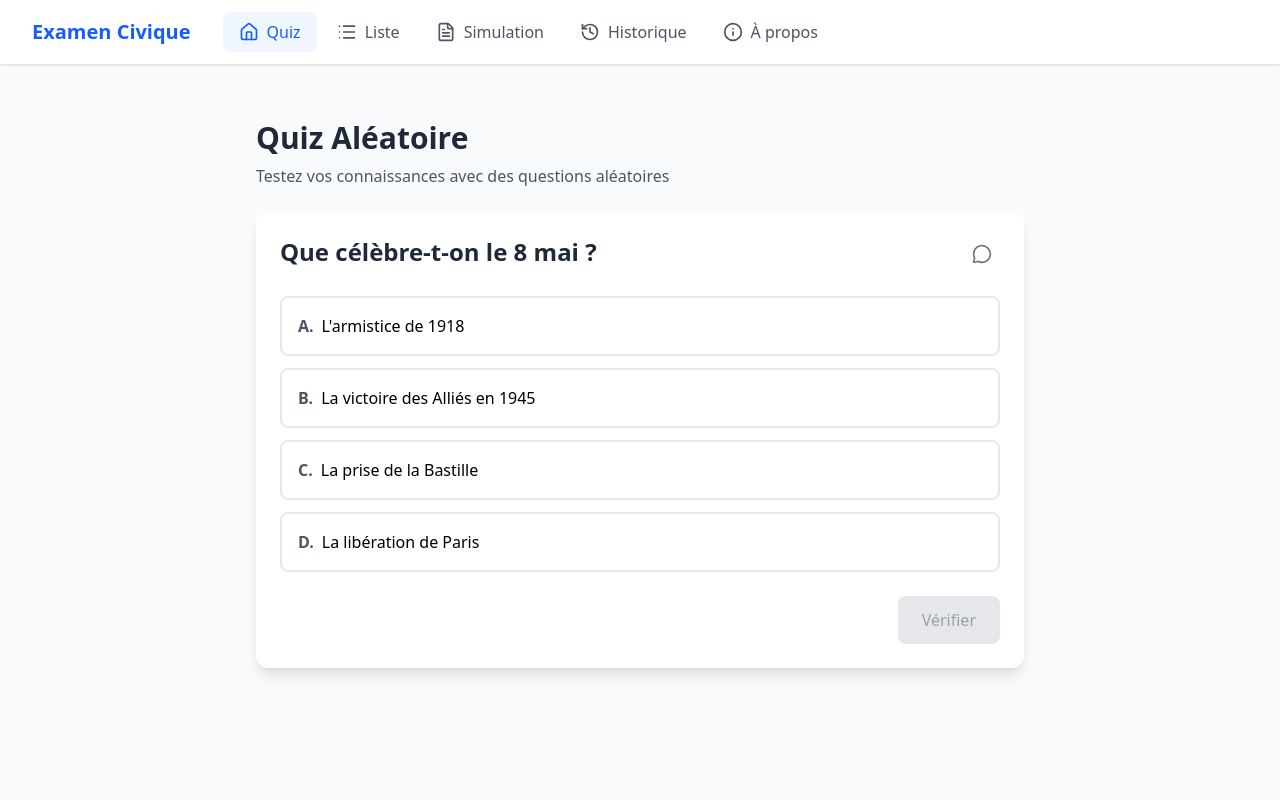
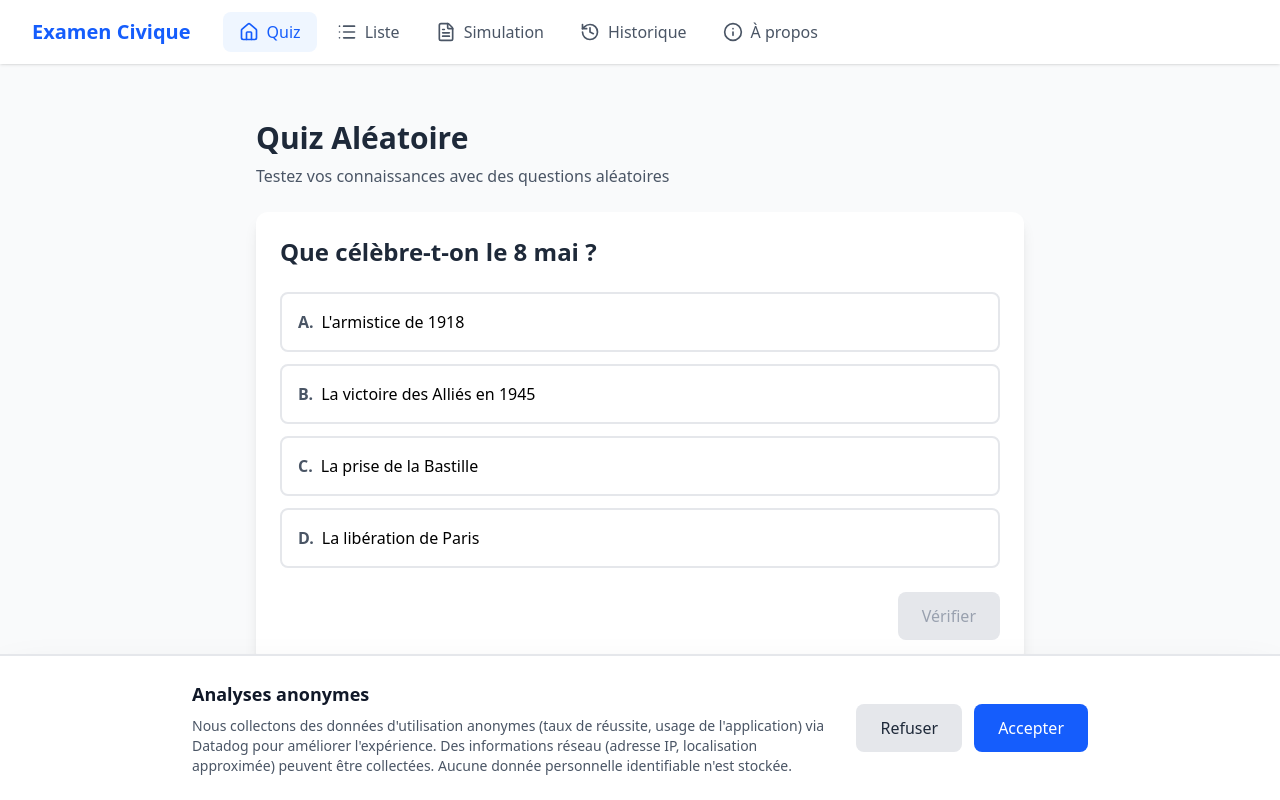
Before and after one commit to jcurbanog/examen-civique, a React (Vite) app: page /quiz in a window 1280 px wide. Built offline with nearby package versions, Linux system fonts and the light colour scheme.

Commit message:
Include consent banner to send analytics metrics to Datadog

```diff
--- a/src/App.tsx
+++ b/src/App.tsx
@@ -1,5 +1,7 @@
+import { useState } from 'react';
 import { BrowserRouter as Router, Routes, Route, Navigate } from 'react-router-dom';
 import { Layout } from './components/Layout';
+import { ConsentBanner } from './components/ConsentBanner';
 import { MainView } from './views/MainView';
 import { ListView } from './views/ListView';
 import { MockView } from './views/MockView';
@@ -8,6 +10,8 @@ import { ReviewView } from './views/ReviewView';
 import { AboutView } from './views/AboutView';
 
 function App() {
+  const [showConsent, setShowConsent] = useState(true);
+
   return (
     <Router>
       <Layout>
@@ -21,6 +25,7 @@ function App() {
           <Route path="/reviser/:attemptId" element={<ReviewView />} />
         </Routes>
       </Layout>
+      {showConsent && <ConsentBanner onConsentDecided={() => setShowConsent(false)} />}
     </Router>
   );
 }
--- /dev/null
+++ b/src/components/ConsentBanner.tsx
@@ -0,0 +1,65 @@
+import { useState } from 'react';
+import { consentManager } from '../utils/consent';
+import { datadogLogs } from '@datadog/browser-logs';
+
+interface ConsentBannerProps {
+  onConsentDecided: () => void;
+}
+
+export function ConsentBanner({ onConsentDecided }: ConsentBannerProps) {
+  const [isVisible, setIsVisible] = useState(consentManager.needsConsent());
+
+  if (!isVisible) return null;
+
+  const handleAccept = () => {
+    consentManager.setConsent('accepted');
+
+    // Initialize Datadog now that we have consent
+    datadogLogs.init({
+      clientToken: 'pubb1368dffbc42d59d60ea922125813310',
+      site: 'datadoghq.eu',
+      forwardErrorsToLogs: true,
+      sessionSampleRate: 100
+    });
+
+    setIsVisible(false);
+    onConsentDecided();
+  };
+
+  const handleDecline = () => {
+    consentManager.setConsent('declined');
+    setIsVisible(false);
+    onConsentDecided();
+  };
+
+  return (
+    <div className="fixed bottom-0 left-0 right-0 bg-white border-t-2 border-gray-200 shadow-2xl z-50 p-4 md:p-6">
+      <div className="max-w-4xl mx-auto">
+        <div className="flex flex-col md:flex-row md:items-center md:justify-between gap-4">
+          <div className="flex-1">
+            <h3 className="text-lg font-semibold text-gray-900 mb-2">
+              Analyses anonymes
+            </h3>
+            <p className="text-sm text-gray-600">
+              Nous collectons des données d'utilisation anonymes (taux de réussite, usage de l'application) via Datadog pour améliorer l'expérience. Des informations réseau (adresse IP, localisation approximée) peuvent être collectées. Aucune donnée personnelle identifiable n'est stockée.
+            </p>
+          </div>
+          <div className="flex flex-col sm:flex-row gap-3 md:flex-shrink-0">
+            <button
+              onClick={handleDecline}
+              className="px-6 py-3 bg-gray-200 text-gray-800 rounded-lg font-medium hover:bg-gray-300 transition-all"
+            >
+              Refuser
+            </button>
+            <button
+              onClick={handleAccept}
+              className="px-6 py-3 bg-blue-600 text-white rounded-lg font-medium hover:bg-blue-700 transition-all"
+            >
+              Accepter
+            </button>
+          </div>
+        </div>
+      </div>
+    </div>
+  );
+}
--- a/src/components/QuestionCard.tsx
+++ b/src/components/QuestionCard.tsx
@@ -1,6 +1,7 @@
 import type { Question, Answer } from '../data';
 import { logger } from '../utils/logging';
 import { FeedbackPopover } from './FeedbackPopover';
+import { consentManager } from '../utils/consent';
 
 interface QuestionCardProps {
   question: Question;
@@ -91,7 +92,7 @@ export function QuestionCard({
           <h2 className="text-xl md:text-2xl font-semibold text-gray-800 flex-1">
             {question.questionText}
           </h2>
-          <FeedbackPopover questionId={question.id} />
+          {consentManager.hasConsented() && <FeedbackPopover questionId={question.id} />}
         </div>
       </div>
 
--- a/src/main.tsx
+++ b/src/main.tsx
@@ -4,13 +4,17 @@ import './index.css'
 import App from './App.tsx'
 
 import { datadogLogs } from '@datadog/browser-logs';
+import { consentManager } from './utils/consent';
 
-datadogLogs.init({
+// Only initialize Datadog if user has previously consented
+if (consentManager.hasConsented()) {
+  datadogLogs.init({
     clientToken: 'pubb1368dffbc42d59d60ea922125813310',
     site: 'datadoghq.eu',
     forwardErrorsToLogs: true,
     sessionSampleRate: 100
-});
+  });
+}
 
 createRoot(document.getElementById('root')!).render(
   <StrictMode>
--- /dev/null
+++ b/src/utils/consent.ts
@@ -0,0 +1,25 @@
+const CONSENT_KEY = 'analytics-consent';
+
+export type ConsentStatus = 'pending' | 'accepted' | 'declined';
+
+export const consentManager = {
+  getConsent(): ConsentStatus {
+    const stored = localStorage.getItem(CONSENT_KEY);
+    if (stored === 'accepted' || stored === 'declined') {
+      return stored;
+    }
+    return 'pending';
+  },
+
+  setConsent(status: 'accepted' | 'declined'): void {
+    localStorage.setItem(CONSENT_KEY, status);
+  },
+
+  hasConsented(): boolean {
+    return this.getConsent() === 'accepted';
+  },
+
+  needsConsent(): boolean {
+    return this.getConsent() === 'pending';
+  },
+};
--- a/src/views/AboutView.tsx
+++ b/src/views/AboutView.tsx
@@ -120,8 +120,11 @@ export function AboutView() {
         <div className="space-y-3 text-gray-700 text-sm">
           <div>
             <h3 className="font-semibold text-gray-900 mb-1">Protection des données</h3>
+            <p className="mb-2">
+              <strong>Données locales :</strong> Toutes vos informations personnelles (historique des tentatives d'examen, progression) sont stockées localement dans votre navigateur via le localStorage et ne sont jamais transmises à des serveurs externes.
+            </p>
             <p>
-              Cette application ne collecte aucune donnée personnelle. Toutes les informations (historique des tentatives d'examen) sont stockées localement dans votre navigateur via le localStorage et ne sont jamais transmises à des serveurs externes.
+              <strong>Analyses anonymes (optionnelles) :</strong> Avec votre consentement, nous collectons des données d'utilisation anonymes (taux de réussite, usage de l'application) pour améliorer l'expérience. Ces analyses peuvent inclure des informations réseau (adresse IP, localisation approximée basée sur l'IP). Aucune donnée personnelle identifiable (nom, email, etc.) n'est collectée. Vous pouvez refuser ces analyses à tout moment en effaçant les données de navigation de votre navigateur.
             </p>
           </div>
           <div>
```
Also changed, not shown: 1 other file (tests, documents, lock files or other folders).
